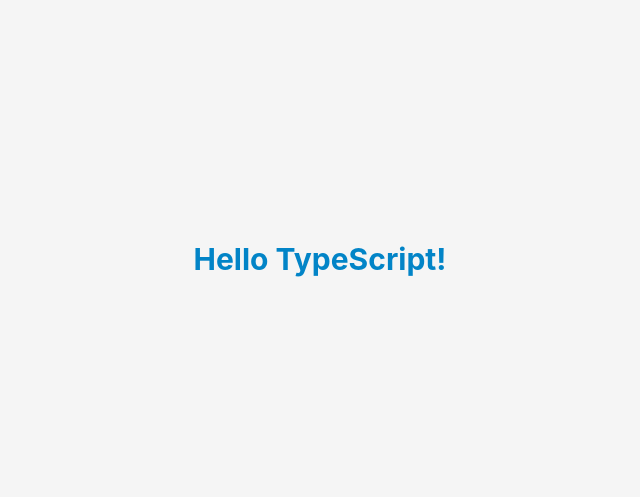
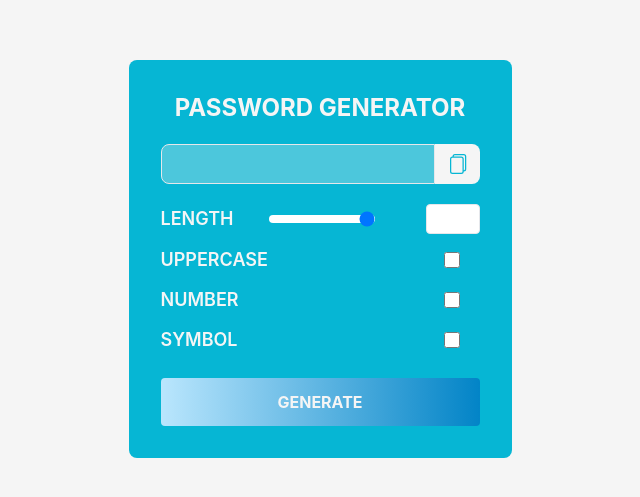
Before and after one commit to KarineBrandelli/password-generator, a React (Vite) app: page / in a window 1280 px wide. Shown: the part 141-638 px from the top of the page, without its empty margins (320-960 px from the left). Built offline with nearby package versions, Linux system fonts and the light colour scheme.

Commit message:
build: import Card component

```diff
--- a/src/App.tsx
+++ b/src/App.tsx
@@ -1,9 +1,10 @@
-import './index.css'
+import "./index.css";
+import { Card } from "./components/Card";
 
 export default function App() {
   return (
     <>
-      <h1 className="text-sky-600 text-3xl font-bold">Hello TypeScript!</h1>
+      <Card />
     </>
   );
 }
```
